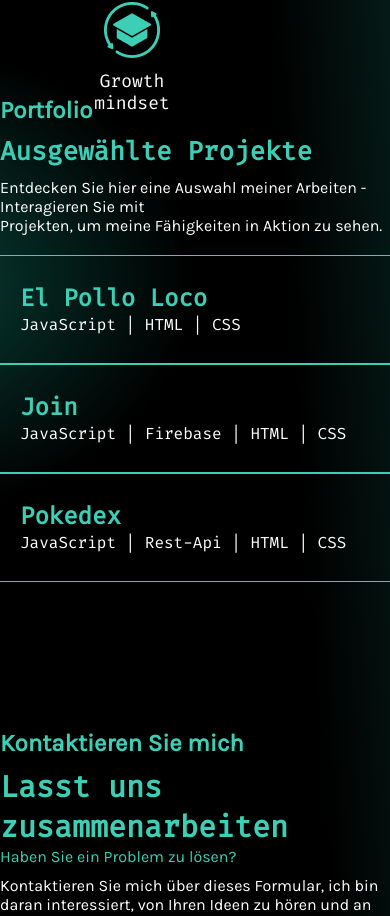
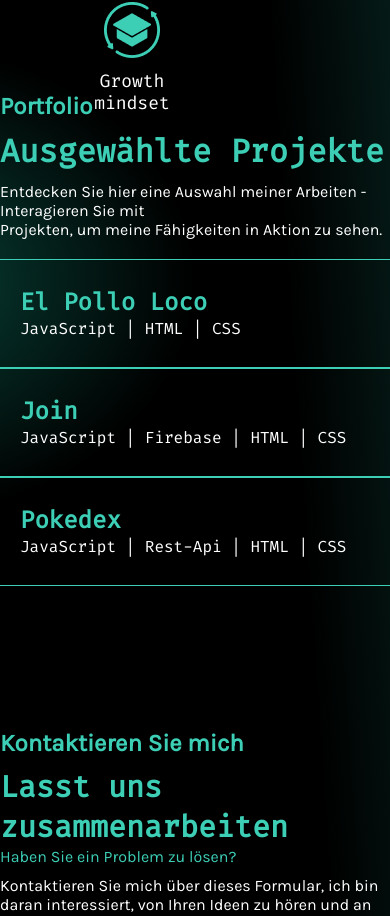
Before and after one commit to KonstantinStark/angular-portfolio, an Angular app: page / in a window 390 px wide. Shown: the part 3890-4806 px from the top of the page. Built offline with nearby package versions, Linux system fonts and the light colour scheme.

Commit message:
responsiv

```diff
--- a/src/app/main-content/projects/projects.component.scss
+++ b/src/app/main-content/projects/projects.component.scss
@@ -289,7 +289,7 @@ $green-color: #3dcfb6;
 
 @media (max-width: 795px) {
     .h1-project {
-        font-size: 26px !important;
+        font-size: 32px !important;
     }
 
     .project-name {
@@ -304,7 +304,7 @@ $green-color: #3dcfb6;
     }
 
     .overlay {
-        height: 100%;
+        height: 18%;
         padding: 0px;
         width: auto;
     }
@@ -317,6 +317,31 @@ $green-color: #3dcfb6;
         font-size: 80px !important;
     }
 }
+
+@media (max-width: 495px) {
+    .overlay {
+        height: 18%;
+    }
+}
+
+@media (max-width: 428px) {
+    .overlay {
+        height: 15%!important;
+    }
+}
+
+@media (max-width: 339px) {
+    .overlay {
+        height: 16%!important;
+    }
+}
+
+@media (max-width: 325px) {
+    .overlay {
+        height: 15.5%!important;
+    }
+}
+
 
 @media (max-width: 545px) {
     h3 {
@@ -340,7 +365,7 @@ $green-color: #3dcfb6;
     }
 
     .left-container {
-        width: auto!important;
+        width: auto !important;
     }
 }
 
@@ -372,8 +397,9 @@ $green-color: #3dcfb6;
 @media (max-width: 428px) {
 
     .selectedProject-name {
-        font-size: 40px!important;
+        font-size: 40px !important;
     }
+
     .selectedProject-number {
         font-size: 40px !important;
     }
@@ -382,8 +408,9 @@ $green-color: #3dcfb6;
 @media (max-width: 325px) {
 
     .selectedProject-name {
-        font-size: 33px!important;
+        font-size: 33px !important;
     }
+
     .selectedProject-number {
         font-size: 37px !important;
     }
--- a/src/styles.scss
+++ b/src/styles.scss
@@ -14,20 +14,28 @@ body::after {
     z-index: 1001;
 }
 
+html {
+    position: relative;
+    overflow-x: hidden;
+}
+
+body {
+    position: relative;
+    overflow-x: hidden;
+}
+
 .app-root {
     background-image: linear-gradient(to top right, #000 50%, #0f5348);
     display: flex;
     flex-direction: column;
     align-items: center;
     justify-content: center;
-    width: 100%;
 }
 
 * {
     margin: 0;
     box-sizing: border-box;
     scroll-behavior: smooth;
-    // max-width: 1440px;
 }
 
 @font-face {
```
